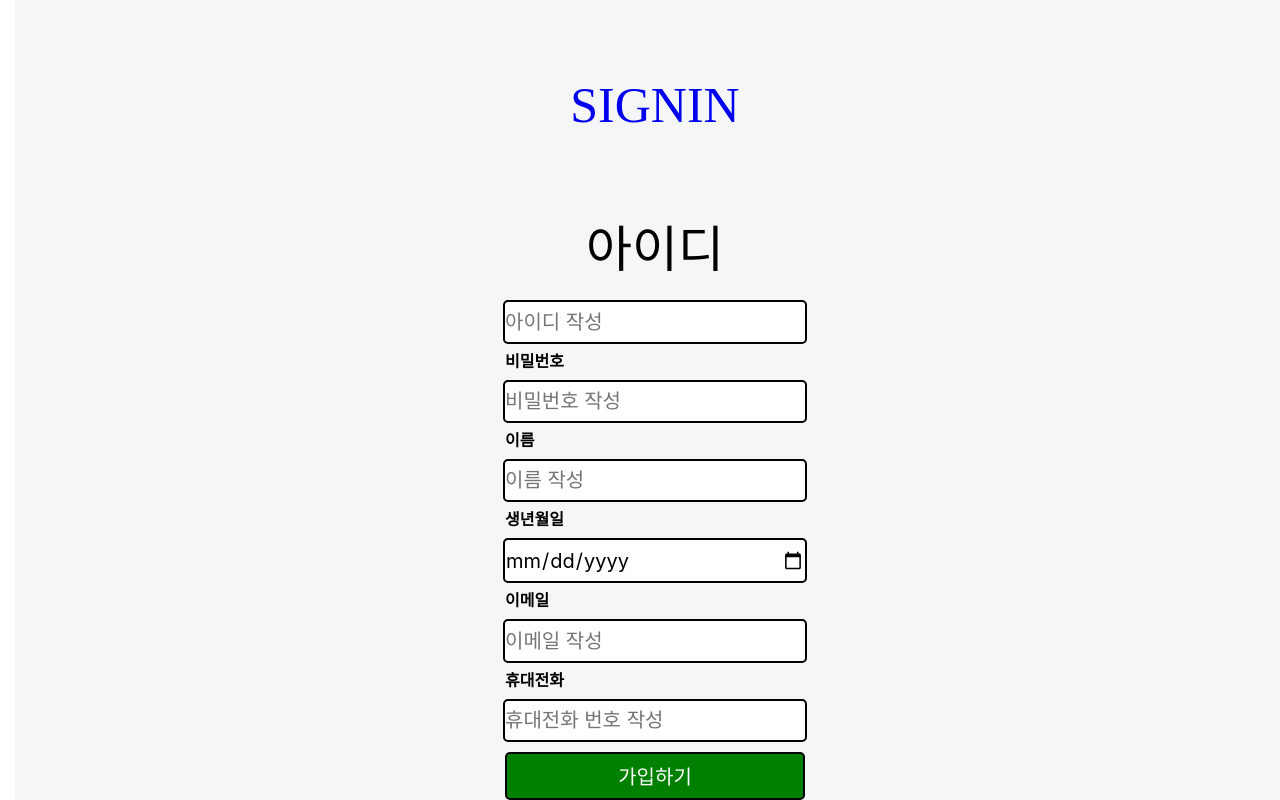
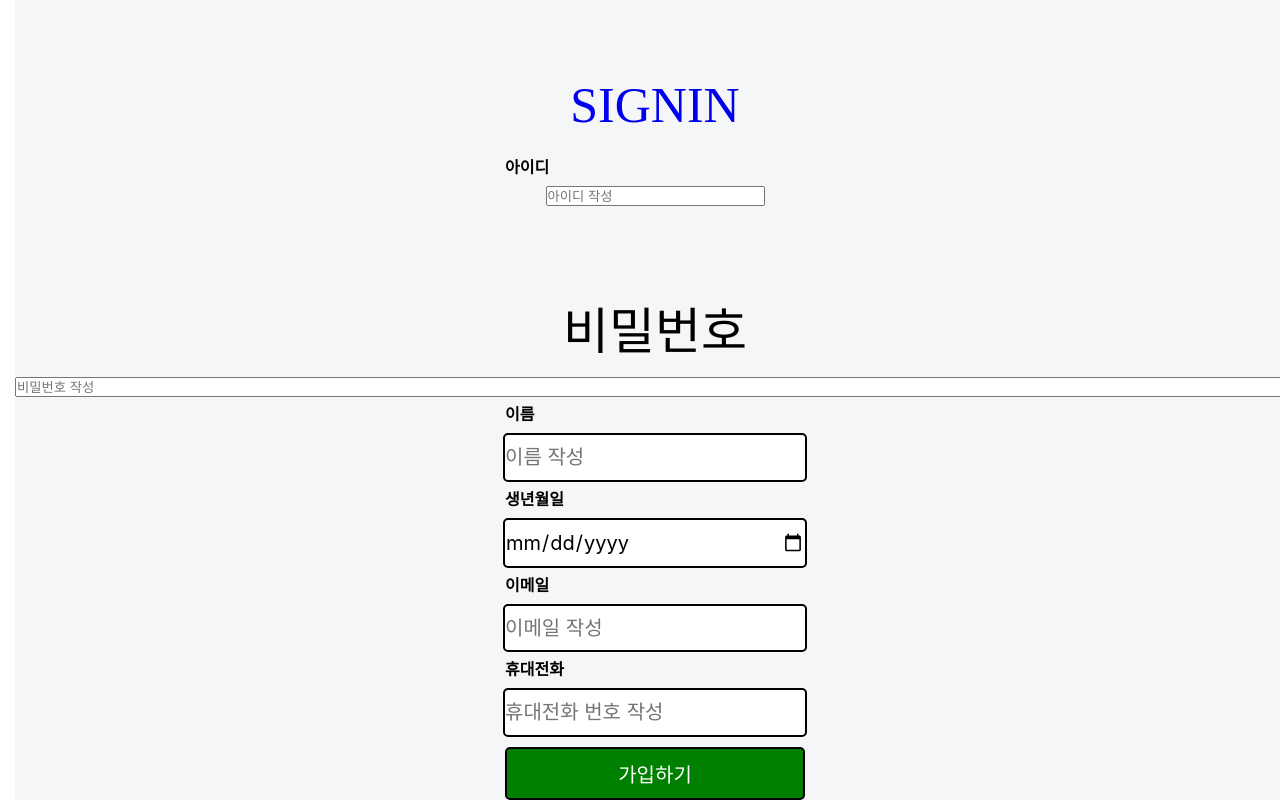
Before and after one commit to CLOUDoort/create-next, a Next.js app: page /signup in a window 1280 px wide. Built offline with nearby package versions, Linux system fonts and the light colour scheme.

Commit message:
0715_commit

```diff
--- a/src/components/signup/IdInput.tsx
+++ b/src/components/signup/IdInput.tsx
@@ -3,9 +3,11 @@ const IdInput = (props) => {
 
     return (
         <>
-            <p>아이디</p>
             <label>
-                <input name='id' type='text' onChange={handleChange} required maxLength={15} placeholder='아이디 작성' />
+                <p>아이디</p>
+                <label>
+                    <input name='id' type='text' onChange={handleChange} required maxLength={15} placeholder='아이디 작성' />
+                </label>
             </label>
         </>
     )
--- /dev/null
+++ b/src/components/signup/PwInput.tsx
@@ -0,0 +1,11 @@
+const PwInput = (props) => {
+    const { handleChange } = props
+    return (
+        <>
+            <p>비밀번호</p>
+            <input name='pw' type='password' onClick={handleChange} placeholder='비밀번호 작성' required maxLength={15} />
+        </>
+    )
+}
+
+export default PwInput
--- a/src/components/signup/Signup.tsx
+++ b/src/components/signup/Signup.tsx
@@ -4,6 +4,7 @@ import { apiInstance } from '../../apis/setting'
 import { useState } from 'react'
 import Link from 'next/link'
 import IdInput from './IdInput'
+import PwInput from './PwInput'
 
 const Signup = (props) => {
     const [values, setValues] = useState({
@@ -41,10 +42,7 @@ const Signup = (props) => {
                     <Link href='/'>SIGNIN</Link>
                 </p>
                 <IdInput onChange={handleChange} />
-                <label>
-                    <p>비밀번호</p>
-                    <input name='pw' type='password' onChange={handleChange} required maxLength={15} placeholder='비밀번호 작성' />
-                </label>
+                <PwInput onChange={handleChange} />
                 <label>
                     <p>이름</p>
                     <input name='name' type='text' onChange={handleChange} required maxLength={10} placeholder='이름 작성' />
```
